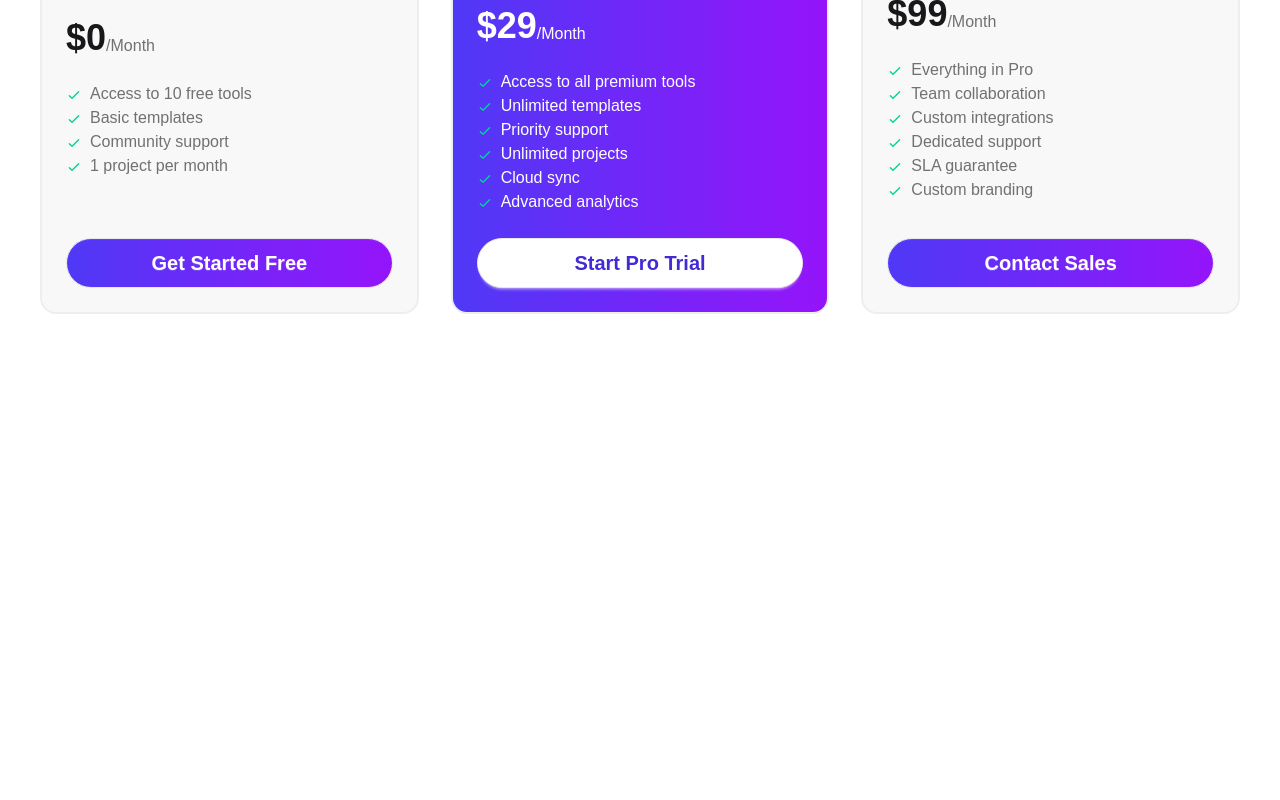
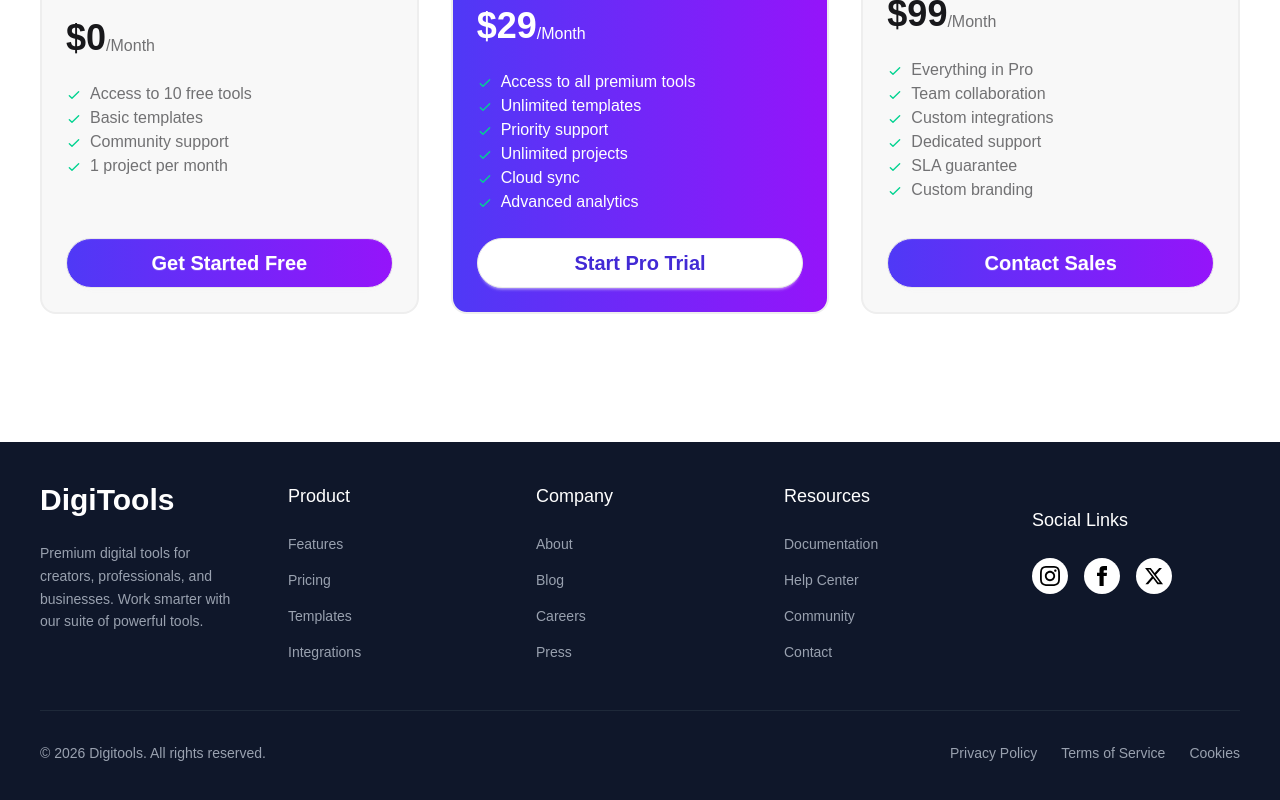
Before and after one commit to jubairalamdev/digi-tools-A6, a React (Vite) app: page / in a window 1280 px wide. Shown: the part 3528-4328 px from the top of the page. Before the commit the page ends 3970 px from the top, so only its background shows below. Built offline with nearby package versions, Linux system fonts and the light colour scheme.

Commit message:
All sections completedd with responsiveness + Footer completed

```diff
--- a/src/App.jsx
+++ b/src/App.jsx
@@ -6,6 +6,7 @@ import Navbar from './assets/Components/Navbar/Navbar'
 import Tools from './assets/Components/Tools/Tools'
 import Steps from './assets/Components/Steps/Steps'
 import Pricings from './assets/Components/Pricings/Pricings'
+import Footer from './assets/Components/Footer/Footer'
 
 function App() {
 
@@ -39,6 +40,7 @@ function App() {
       <Tools addProduct={addProduct} removeProduct={removeProduct} checkout={checkout} cart={cart}/>
       <Steps />
       <Pricings />
+      <Footer />
     </>
   )
 }
--- a/src/assets/Components/Banner/Banner.jsx
+++ b/src/assets/Components/Banner/Banner.jsx
@@ -5,7 +5,7 @@ import banner from '/public/assets/banner.png'
 
 const Banner = () => {
     return (
-        <div className='mt-20 flex gap-16 py-16 items-center px-5 xl:px-0 flex-col-reverse md:flex-row max-w-300 mx-auto'>
+        <div className='mt-10 md:mt-20 flex gap-16 py-16 items-center px-5 xl:px-0 flex-col-reverse md:flex-row max-w-300 mx-auto'>
             <div className='space-y-4 flex-1'>
                 <div className="badge bg-primary/10 text-primary py-4 rounded-full font-semibold ">
                     <CircleDotDashed className='w-4' />
--- a/src/assets/Components/Facts/Facts.jsx
+++ b/src/assets/Components/Facts/Facts.jsx
@@ -2,7 +2,7 @@ import React from 'react';
 
 const Facts = () => {
     return (
-        <div className='brand-bg py-16 w-full text-base-100'>
+        <div className='brand-bg py-10 md:py-16 w-full text-base-100'>
             <div className='flex justify-around max-w-300 mx-auto items-center flex-col md:flex-row space-y-5'>
                 <div>
                     <h3 className='text-6xl font-extrabold'>50K+</h3>
--- /dev/null
+++ b/src/assets/Components/Footer/Footer.jsx
@@ -0,0 +1,64 @@
+import React from 'react';
+
+const Footer = () => {
+    return (
+        <footer className="bg-[#0f172a] text-gray-400 p-10 font-sans">
+            <div className="max-w-300 mx-auto">
+                <div className="footer place-items-center md:place-items-start grid-cols-1 md:grid-cols-2 lg:grid-cols-5 gap-10 mb-10">
+                    <aside className="max-w-xs flex flex-col items-center md:items-start  text-center md:text-start">
+                        <a className="text-white text-3xl font-bold mb-4" href="/index.html">DigiTools</a>
+                        <p className="leading-relaxed">
+                            Premium digital tools for creators, professionals, and businesses.
+                            Work smarter with our suite of powerful tools.
+                        </p>
+                    </aside>
+                    <nav>
+                        <h6 className="footer-title font-medium text-white opacity-100 normal-case text-lg mb-4">Product</h6>
+                        <span className="mb-2 block cursor-default">Features</span>
+                        <span className="mb-2 block cursor-default">Pricing</span>
+                        <span className="mb-2 block cursor-default">Templates</span>
+                        <span className="mb-2 block cursor-default">Integrations</span>
+                    </nav>
+                    <nav>
+                        <h6 className="footer-title font-medium text-white opacity-100 normal-case text-lg mb-4">Company</h6>
+                        <span className="mb-2 block cursor-default">About</span>
+                        <span className="mb-2 block cursor-default">Blog</span>
+                        <span className="mb-2 block cursor-default">Careers</span>
+                        <span className="mb-2 block cursor-default">Press</span>
+                    </nav>
+                    <nav>
+                        <h6 className="footer-title font-medium text-white opacity-100 normal-case text-lg mb-4">Resources</h6>
+                        <span className="mb-2 block cursor-default">Documentation</span>
+                        <span className="mb-2 block cursor-default">Help Center</span>
+                        <span className="mb-2 block cursor-default">Community</span>
+                        <span className="mb-2 block cursor-default">Contact</span>
+                    </nav>
+                    <div className="mt-6">
+                        <h6 className="footer-title font-medium text-white opacity-100 normal-case text-lg mb-4">Social Links</h6>
+                        <div className="flex gap-4">
+                            <div className="bg-white p-2 rounded-full cursor-default">
+                                <svg xmlns="http://www.w3.org/2000/svg" width="20" height="20" viewBox="0 0 24 24" fill="black"><path d="M12 2.163c3.204 0 3.584.012 4.85.07 3.252.148 4.771 1.691 4.919 4.919.058 1.265.069 1.645.069 4.849s-.011 3.584-.069 4.849c-.149 3.225-1.664 4.771-4.919 4.919-1.266.058-1.644.07-4.85.07s-3.584-.012-4.849-.07c-3.26-.149-4.771-1.699-4.919-4.92-.058-1.265-.07-1.644-.07-4.849s.012-3.584.07-4.849c.149-3.227 1.664-4.771 4.919-4.919 1.266-.057 1.645-.069 4.849-.069zm0-2.163c-3.259 0-3.667.014-4.947.072-4.358.2-6.78 2.618-6.98 6.98-.059 1.281-.073 1.689-.073 4.948s.014 3.667.072 4.947c.196 4.354 2.617 6.78 6.979 6.98 1.281.058 1.689.072 4.948.072s3.667-.014 4.947-.072c4.354-.196 6.782-2.618 6.979-6.98.059-1.28.073-1.689.073-4.948s-.014-3.667-.072-4.947c-.196-4.354-2.617-6.78-6.979-6.98-1.281-.058-1.69-.072-4.949-.072zm0 5.838c-3.403 0-6.162 2.759-6.162 6.162s2.759 6.163 6.162 6.163 6.162-2.759 6.162-6.163c0-3.403-2.759-6.162-6.162-6.162zm0 10.162c-2.209 0-4-1.79-4-4 0-2.209 1.791-4 4-4s4 1.791 4 4c0 2.21-1.791 4-4 4zm6.406-11.845c-.796 0-1.441.645-1.441 1.44s.645 1.44 1.441 1.44c.795 0 1.439-.645 1.439-1.44s-.644-1.44-1.439-1.44z" /></svg>
+                            </div>
+                            <div className="bg-white p-2 rounded-full cursor-default">
+                                <svg xmlns="http://www.w3.org/2000/svg" width="20" height="20" viewBox="0 0 24 24" fill="black"><path d="M9 8h-3v4h3v12h5v-12h3.642l.358-4h-4v-1.667c0-.955.192-1.333 1.115-1.333h2.885v-5h-3.808c-3.596 0-5.192 1.583-5.192 4.615v3.385z" /></svg>
+                            </div>
+                            <div className="bg-white p-2 rounded-full cursor-default">
+                                <svg xmlns="http://www.w3.org/2000/svg" width="20" height="20" viewBox="0 0 24 24" fill="black"><path d="M18.244 2.25h3.308l-7.227 8.26 8.502 11.24H16.17l-5.214-6.817L4.99 21.75H1.68l7.73-8.835L1.254 2.25H8.08l4.713 6.231zm-1.161 17.52h1.833L7.084 4.126H5.117z" /></svg>
+                            </div>
+                        </div>
+                    </div>
+                </div>
+                <div className="border-t border-gray-800 pt-8 flex flex-col md:flex-row justify-between items-center text-sm">
+                    <p>© 2026 Digitools. All rights reserved.</p>
+                    <div className="flex gap-6 mt-4 md:mt-0">
+                        <span className="cursor-default">Privacy Policy</span>
+                        <span className="cursor-default">Terms of Service</span>
+                        <span className="cursor-default">Cookies</span>
+                    </div>
+                </div>
+            </div>
+        </footer>
+    );
+};
+
+export default Footer;
--- a/src/assets/Components/Pricings/Pricings.jsx
+++ b/src/assets/Components/Pricings/Pricings.jsx
@@ -9,16 +9,16 @@ const Pricings = () => {
     const pricingData = use(pricingDataPromise);
 
     return (
-        <div className='py-32 space-y-10 max-w-300 mx-auto'>
+        <div className='py-10 lg:py-32 space-y-10 max-w-300 mx-auto px-5 xl:px-0'>
             <div className='text-center flex items-center flex-col gap-4'>
-                <h2 className='font-bold text-5xl text-base-content/85'>
+                <h2 className='font-bold text-4xl lg:text-5xl text-base-content/85'>
                     Simple, Transparent Pricing
                 </h2>
-                <p className='text-base-content/50 w-[50%]'>
+                <p className='text-base-content/50 lg:w-[50%]'>
                     Choose the plan that fits your needs. Upgrade or downgrade anytime.
                 </p>
             </div>
-            <div className='grid grid-cols-3 gap-8'>
+            <div className='grid grid-cols-1 sm:grid-cols-2 lg:grid-cols-3 gap-8'>
                 {
                     pricingData.data.map(pricing => <Pricing pricing={pricing}/>)
                 }
--- a/src/assets/Components/Steps/Steps.jsx
+++ b/src/assets/Components/Steps/Steps.jsx
@@ -4,16 +4,16 @@ import Step from './Step/Step';
 const Steps = () => {
     return (
         <div className=' bg-base-200 w-full'>
-            <div className='max-w-300 mx-auto py-32 space-y-10'>
+            <div className='max-w-300 mx-auto py-10 lg:py-32 space-y-10'>
                 <div className='text-center flex items-center flex-col gap-4'>
-                    <h2 className='font-bold text-5xl text-base-content/85'>
+                    <h2 className='font-bold text-4xl lg:text-5xl text-base-content/85'>
                         Get Started in 3 Steps
                     </h2>
                     <p className='text-base-content/50 w-[50%]'>
                         Start using premium digital tools in minutes, not hours.
                     </p>
                 </div>
-                <div className='grid grid-cols-3 gap-8'>
+                <div className='grid px-5 grid-cols-1 sm:grid-cols-2 lg:grid-cols-3 gap-8'>
                     <Step stepImg="/public/assets/user.png" stepHeading="Create Account" stepPara="Sign up for free in seconds. No credit card required to get started." stepNo="01"/>
                     <Step stepImg="/public/assets/package.png" stepHeading="Choose Products" stepPara="Browse our catalog and select the tools that fit your needs." stepNo="02"/>
                     <Step stepImg="/public/assets/rocket.png" stepHeading="Start Creating" stepPara="Download and start using your premium tools immediately." stepNo="03"/>
--- a/src/assets/Components/Tools/Products/Products.jsx
+++ b/src/assets/Components/Tools/Products/Products.jsx
@@ -3,7 +3,7 @@ import Product from './Product/Product';
 const Products = ({productData, addProduct, cart}) => {
 
     return (
-        <div className='w-full grid gap-8 grid-cols-1 sm:grid-cols-2 px-5 lg:px-0 lg:grid-cols-3'>
+        <div className='w-full grid gap-8 grid-cols-1 sm:grid-cols-2 lg:px-0 lg:grid-cols-3'>
             {
                 productData.data.map(product => <Product key={product.id} product={product} cart={cart} addProduct={addProduct}/>)
             }
```
Also changed, not shown: src/assets/Components/Tools/Tools.jsx (+4 -4 lines).
